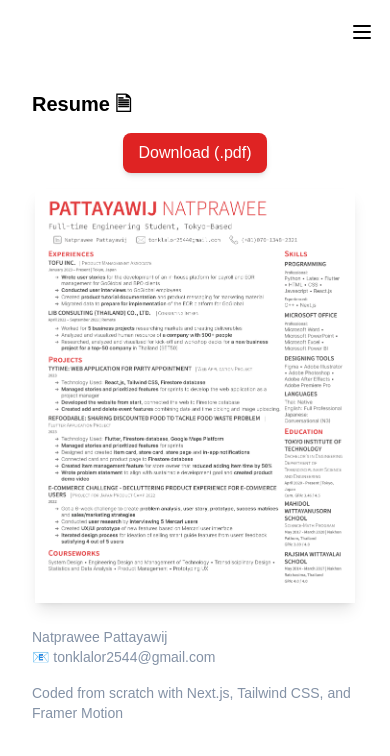
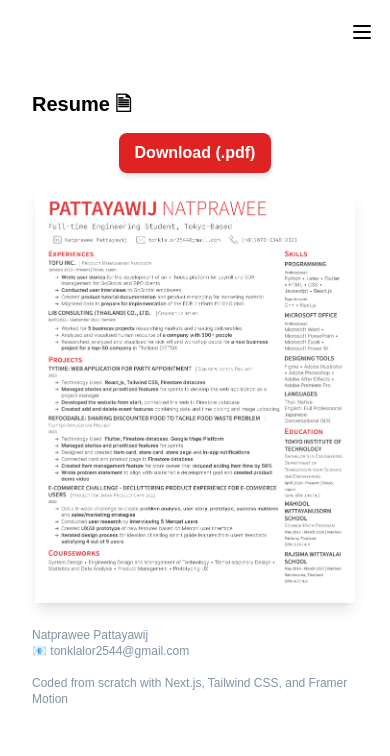
Before and after one commit to tonklable/my-portfolio, a Next.js app: page /resume in a window 390 px wide. Shown: the top 756 px of the page. Built offline with nearby package versions, Linux system fonts and the light colour scheme.

Commit message:
Resume button edit

```diff
--- a/src/components/footer.js
+++ b/src/components/footer.js
@@ -5,13 +5,13 @@ export default function Footer() {
         <footer className="bg-gray-100 py-6">
             <div className="container mx-auto px-4 md:px-0">
                 <div className="flex flex-col md:flex-row justify-between">
-                    <div className="text-gray mb-4 md:mb-0 text-sm md:text-md lg:text-lg px-4 md:px-0 ">
+                    <div className="text-gray mb-4 md:mb-0 text-xs md:text-sm lg:text-md px-4 md:px-8 ">
                         <div>Natprawee Pattayawij</div>
                         <div className="flex items-center">
                             <span>📧 tonklalor2544@gmail.com</span>
                         </div>
                     </div>
-                    <div className="text-gray text-sm md:text-md lg:text-lg px-4 md:px-0 md:text-right">
+                    <div className="text-gray text-xs md:text-sm lg:text-md px-4 md:px-8 md:text-right">
                         Coded from scratch with Next.js, Tailwind CSS, and Framer Motion
                     </div>
                 </div>
--- a/src/pages/resume.js
+++ b/src/pages/resume.js
@@ -19,8 +19,8 @@ export default function Resume() {
                         <Image src={'/img/Resume_Mercari_SE.png'} className='max-w-xs md:max-w-md lg:max-w-2xl' layout="responsive" width="90" height="160" alt="Resume" />
                         <div className="absolute inset-0 bg-black opacity-25"></div>
                     </div>
-                    <div className="col-span-1 order-1 flex flex-col mx-auto md:ml-0 h-full bg-gray-100">
-                        <a href="/Resume_Mercari_SE.pdf" download className="my-4 md:my-0 py-2 px-4 bg-main text-white md:font-semibold rounded-lg shadow-md ">
+                    <div className="col-span-1 order-1 flex flex-col mx-auto md:ml-0 h-full items-center md:items-start z-10">
+                        <a href="/Resume_Mercari_SE.pdf" download className="my-4 md:my-0 py-2 px-4 bg-main text-white hover:bg-main-hover transition-colors duration-300 ease-in-out font-semibold rounded-lg shadow-md">
                             Download (.pdf)
                         </a>
                     </div>
--- a/tailwind.config.js
+++ b/tailwind.config.js
@@ -18,6 +18,7 @@ module.exports = {
     },
     colors: {
       'main': '#DF2323',
+      'main-hover': '#A32222',
       'blue': '#1fb6ff',
       'purple': '#7e5bef',
       'pink': '#ff49db',
```
